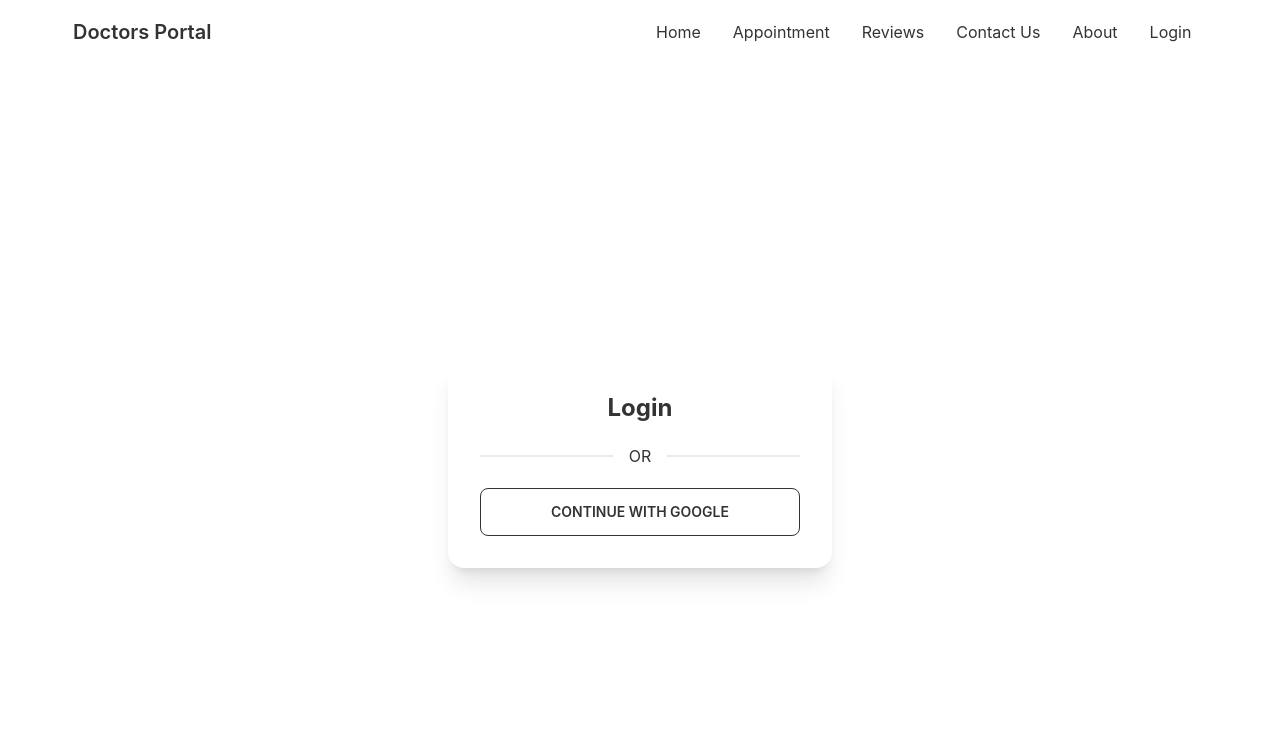
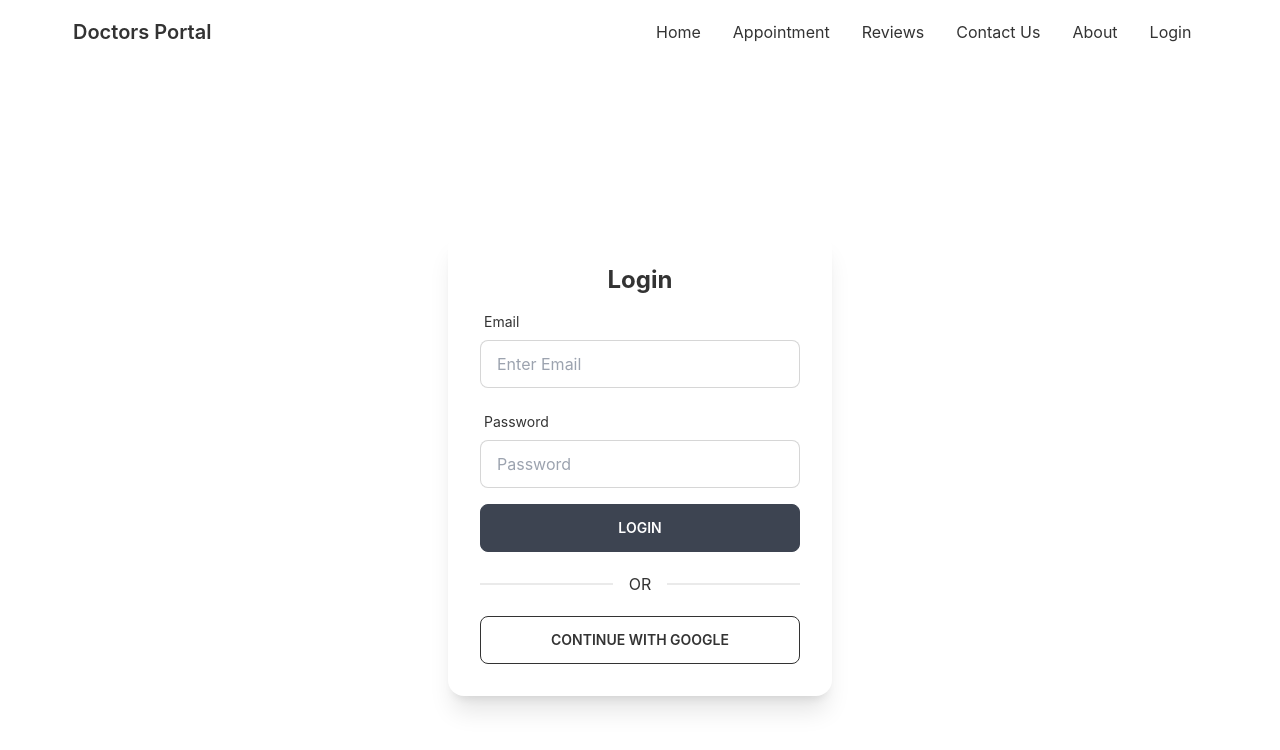
Before and after one commit to Neelporos/doctors-portal-client-site, a React (Create React App) app: page /login in a window 1280 px wide. Shown: the top 750 px of the page. Built offline with nearby package versions, Linux system fonts and the light colour scheme; no server answers.

Commit message:
Login With Email Password Page Done

```diff
--- a/package.json
+++ b/package.json
@@ -13,6 +13,7 @@
     "react-day-picker": "^8.0.4",
     "react-dom": "^18.1.0",
     "react-firebase-hooks": "^5.0.3",
+    "react-hook-form": "^7.31.1",
     "react-router-dom": "^6.3.0",
     "react-scripts": "5.0.1",
     "web-vitals": "^2.1.4"
--- a/src/Pages/Login/Login.js
+++ b/src/Pages/Login/Login.js
@@ -1,25 +1,131 @@
 import React from "react";
-import { useSignInWithGoogle } from 'react-firebase-hooks/auth';
+import {
+  useSignInWithEmailAndPassword,
+  useSignInWithGoogle,
+} from "react-firebase-hooks/auth";
 import { useNavigate } from "react-router-dom";
 import auth from "../../firebase.init";
+import { useForm } from "react-hook-form";
+import Loading from "../Shared/Loading";
 
 const Login = () => {
-    const [signInWithGoogle, user, loading, error] = useSignInWithGoogle(auth);
+  const [signInWithGoogle, gUser, gLoading, gError] = useSignInWithGoogle(auth);
+  const [signInWithEmailAndPassword, user, loading, error] =
+    useSignInWithEmailAndPassword(auth);
 
-    const navigate = useNavigate();
-    if(user){
-      navigate('/')
-        console.log(user);
-    }
+  let singInError;
+  const {
+    register,
+    formState: { errors },
+    handleSubmit,
+  } = useForm();
+  const navigate = useNavigate();
 
+  if (gLoading || loading) {
+    return <Loading></Loading>
+  }
+
+  if (error || gError) {
+    singInError = (
+      <p className="text-red-500">
+        {error?.message} || {gError?.message}
+      </p>
+    );
+  }
+
+  if (gUser) {
+    navigate("/");
+    console.log(gUser);
+  }
+
+  const onSubmit = (data) => {
+    signInWithEmailAndPassword(data.email, data.password);
+    console.log(data);
+  };
   return (
     <div className="flex h-screen justify-center items-center">
-      <div class="card w-96 bg-base-100 shadow-xl">
-        <div class="card-body">
-          <h2 class="text-center text-2xl font-bold">Login</h2>
-
-          <div class="divider">OR</div>
-          <button onClick={() => signInWithGoogle()} class="btn btn-outline">Continue With Google</button>
+      <div className="card w-96 bg-base-100 shadow-xl">
+        <div className="card-body">
+          <h2 className="text-center text-2xl font-bold">Login</h2>
+          <form onSubmit={handleSubmit(onSubmit)}>
+            <div className="form-control w-full max-w-xs">
+              <label className="label">
+                <span className="label-text">Email</span>
+              </label>
+              <input
+                type="email"
+                placeholder="Enter Email"
+                className="input input-bordered w-full max-w-xs"
+                {...register("email", {
+                  required: {
+                    value: true,
+                    message: "Email Is Required",
+                  },
+                  pattern: {
+                    value: /[a-z0-9]+@[a-z]+\.[a-z]{2,3}/,
+                    message: "Please Provide Valid Email",
+                  },
+                })}
+              />
+              <label className="label">
+                {errors.email?.type === "required" && (
+                  <span className="label-text-alt text-red-500">
+                    {errors.email.message}
+                  </span>
+                )}
+                {errors.email?.type === "pattern" && (
+                  <span className="label-text-alt text-red-500">
+                    {errors.email.message}
+                  </span>
+                )}
+              </label>
+            </div>
+            <div className="form-control w-full max-w-xs">
+              <label className="label">
+                <span className="label-text">Password</span>
+              </label>
+              <input
+                type="password"
+                placeholder="Password"
+                className="input input-bordered w-full max-w-xs"
+                {...register("password", {
+                  required: {
+                    value: true,
+                    message: "Password Is Required",
+                  },
+                  minLength: {
+                    value: 6,
+                    message: "Must Be Longer Then 6",
+                  },
+                })}
+              />
+              <label className="label">
+                {errors.password?.type === "required" && (
+                  <span className="label-text-alt text-red-500">
+                    {errors.password.message}
+                  </span>
+                )}
+                {errors.password?.type === "minLength" && (
+                  <span className="label-text-alt text-red-500">
+                    {errors.password.message}
+                  </span>
+                )}
+              </label>
+            </div>
+            {singInError}
+            <input
+              className="btn w-full max-w-xs text-white"
+              type="submit"
+              value="Login"
+            />
+          </form>
+          <div className="divider">OR</div>
+          <button
+            onClick={() => signInWithGoogle()}
+            className="btn btn-outline"
+          >
+            Continue With Google
+          </button>
         </div>
       </div>
     </div>
--- /dev/null
+++ b/src/Pages/Shared/Loading.js
@@ -0,0 +1,11 @@
+import React from 'react';
+
+const Loading = () => {
+    return (
+        <div className='h-screen flex justify-center items-center'>
+            <button className="btn loading">loading</button>;
+        </div>
+    );
+};
+
+export default Loading;
```
Also changed, not shown: 1 other file (tests, documents, lock files or other folders).
